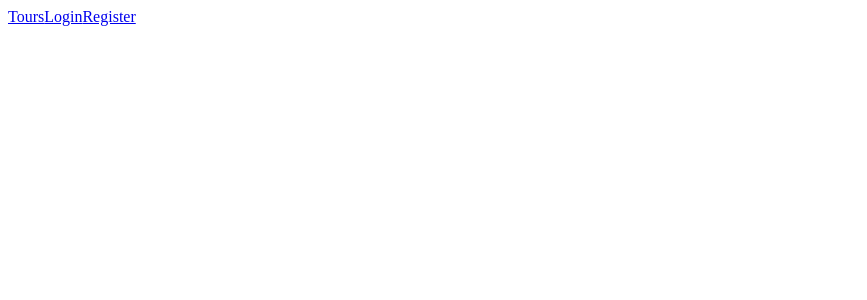
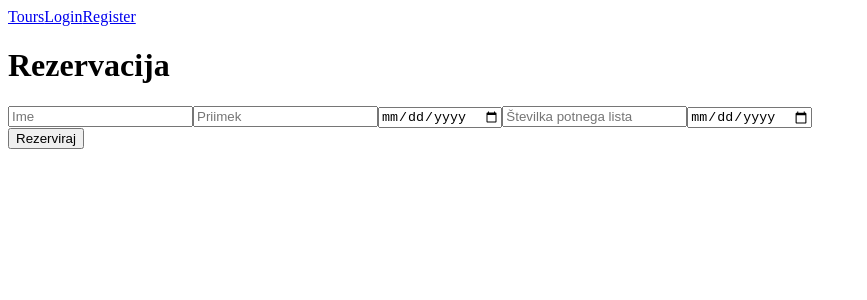
Before and after one commit to DenisPasa1/Sistemi3_TourLeader, a React (Vite) app in the folder frontend/: page /reservation/1/reserve in a window 1280 px wide. Before the commit this address had no page. Shown: the top 300 px of the page, without its empty margins (0-867 px from the left). Built offline with nearby package versions, Linux system fonts and the light colour scheme.

Commit message:
reservation page for passengers

```diff
--- a/frontend/src/components/Menu.tsx
+++ b/frontend/src/components/Menu.tsx
@@ -1,11 +1,24 @@
-import { Link } from "react-router-dom";
+import { Link, useNavigate } from "react-router-dom";
 
 export default function Menu() {
+    const navigate = useNavigate();
+    const user = JSON.parse(localStorage.getItem("user") || "null");
+    const handleLogout = () => { localStorage.removeItem("user"); navigate("/login"); };
     return (
         <nav>
             <Link to="/">Tours</Link>
-            <Link to="/login">Login</Link>
-            <Link to="/register">Register</Link>
+            {user && (
+                <>
+                    <span>Hello, {user.first_name}</span>
+                    <button onClick={handleLogout}>Logout</button>
+                </>
+            )}
+            {!user && (
+                <>
+                    <Link to="/login">Login</Link>
+                    <Link to="/register">Register</Link>
+                </>
+            )}
         </nav>
     );
 }
--- a/frontend/src/pages/Login.tsx
+++ b/frontend/src/pages/Login.tsx
@@ -22,6 +22,7 @@ export default function Login() {
 
             if (res.ok) {
                 setMessage("Prijava uspešna!");
+                localStorage.setItem("user", JSON.stringify(data.user));
             } else {
                 setMessage(data.error || "Napaka pri prijavi.");
             }
--- /dev/null
+++ b/frontend/src/pages/Reservation.tsx
@@ -0,0 +1,53 @@
+import { useState } from "react";
+import { useParams, useNavigate } from "react-router-dom";
+
+const API_URL = "http://localhost:3001";
+
+export default function Reservation() {
+    const { id } = useParams();
+    const navigate = useNavigate();
+    const user = JSON.parse(localStorage.getItem("user") || "null");
+    const [message, setMessage] = useState("");
+    const [passengers, setPassengers] = useState([
+        { first_name: "", last_name: "", date_of_birth: "", passport_number: "", passport_expiry: "" }
+    ]);
+
+    const handlePassengerChange = (index: number, field: string, value: string) => {
+        const updated = [...passengers];
+        updated[index] = { ...updated[index], [field]: value };
+        setPassengers(updated);
+    };
+
+    const handleSubmit = async (event: React.FormEvent) => {
+        event.preventDefault();
+        if (!user) { setMessage("Najprej se prijavite."); return; }
+        try {
+            const res = await fetch(`${API_URL}/reservations`, {
+                method: "POST",
+                headers: { "Content-Type": "application/json" },
+                body: JSON.stringify({ tour_id: id, user_id: user.id, passengers }),
+            });
+            const data = await res.json();
+            if (res.ok) { setMessage("Rezervacija uspešna!"); navigate("/"); }
+            else setMessage(data.error || "Napaka.");
+        } catch { setMessage("Napaka strežnika."); }
+    };
+
+    return (
+        <main>
+            <h1>Rezervacija</h1>
+            <form onSubmit={handleSubmit}>
+                {passengers.map((p, i) => (
+                    <div key={i}>
+                        <input placeholder="Ime" value={p.first_name} onChange={(e) => handlePassengerChange(i, "first_name", e.target.value)} />
+                        <input placeholder="Priimek" value={p.last_name} onChange={(e) => handlePassengerChange(i, "last_name", e.target.value)} />
+                        <input type="date" value={p.date_of_birth} onChange={(e) => handlePassengerChange(i, "date_of_birth", e.target.value)} />
+                        <input placeholder="Številka potnega lista" value={p.passport_number} onChange={(e) => handlePassengerChange(i, "passport_number", e.target.value)} />
+                        <input type="date" value={p.passport_expiry} onChange={(e) => handlePassengerChange(i, "passport_expiry", e.target.value)} />                    </div>
+                ))}
+                <button type="submit">Rezerviraj</button>
+            </form>
+            {message && <p>{message}</p>}
+        </main>
+    );
+}
--- a/frontend/src/pages/SingleTour.tsx
+++ b/frontend/src/pages/SingleTour.tsx
@@ -1,5 +1,5 @@
 import { useEffect, useState } from "react";
-import { useParams } from "react-router-dom";
+import { Link, useParams } from "react-router-dom";
 
 const API_URL = "http://localhost:3001";
 
@@ -27,6 +27,7 @@ export default function SingleTour() {
             <h1>{tour.title}</h1>
             <p>{tour.description}</p>
             <p>Cena: {tour.price_per_person} €</p>
+            <Link to={`/reservation/${tour.id}/reserve`}>Rezerviraj</Link>
         </main>
     );
 }
--- a/frontend/src/routes/AppRouter.tsx
+++ b/frontend/src/routes/AppRouter.tsx
@@ -4,6 +4,7 @@ import Register from "../pages/Register";
 import Menu from "../components/Menu";
 import Tours from "../pages/Tours";
 import SingleTour from "../pages/SingleTour";
+import Reservation from "../pages/Reservation";
 
 export default function AppRouter() {
     return (
@@ -14,6 +15,7 @@ export default function AppRouter() {
                 <Route path="/login" element={<Login />} />
                 <Route path="/register" element={<Register />} />
                 <Route path="/tours/:id" element={<SingleTour />} />
+                <Route path="/reservation/:id/reserve" element={<Reservation />} />
             </Routes>
         </BrowserRouter>
     );
```
Also changed, not shown: 1 other file (tests, documents, lock files or other folders).
